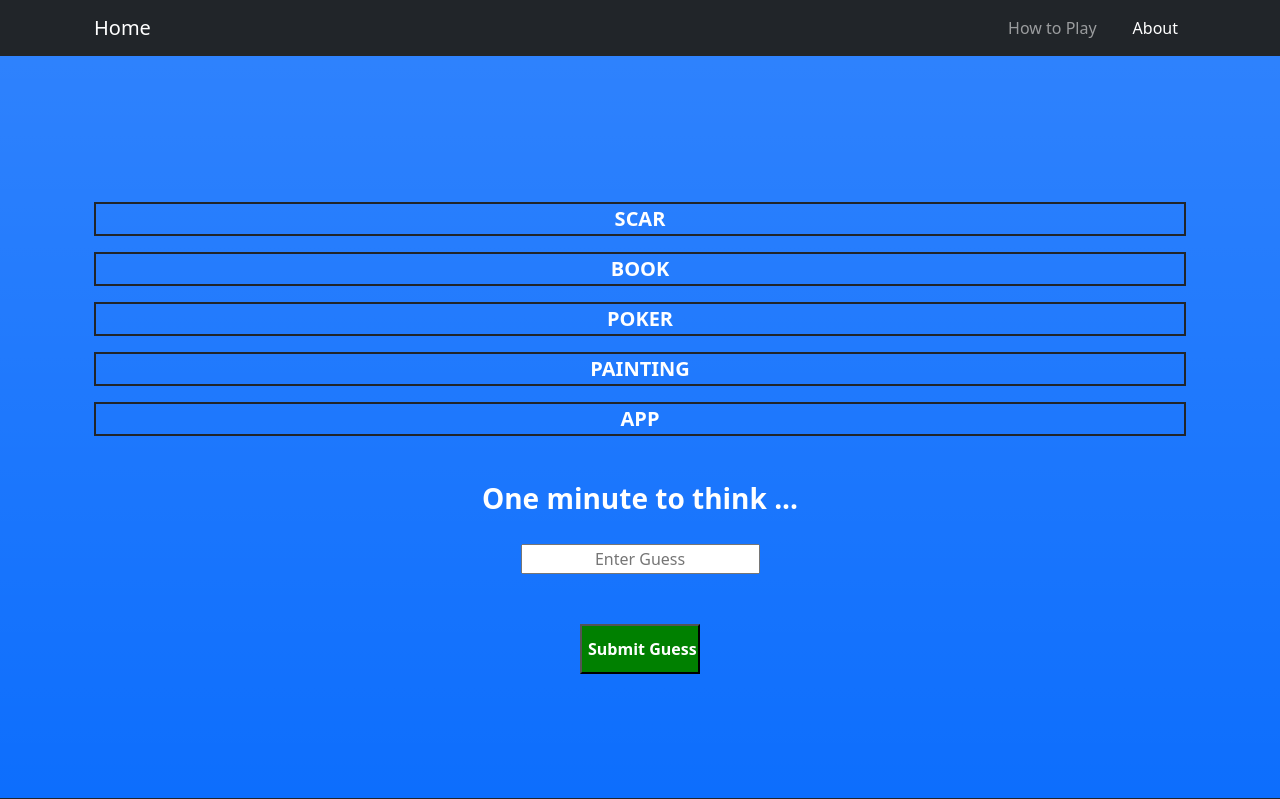
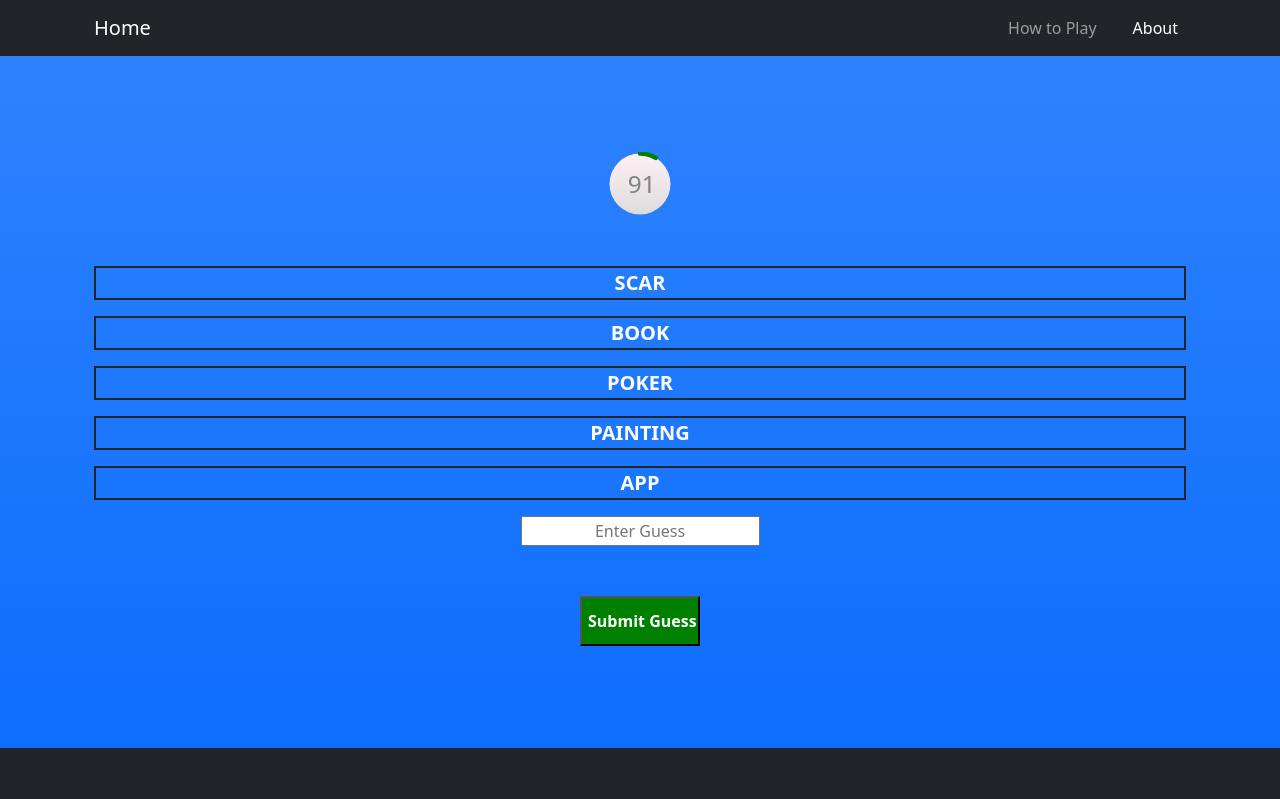
Before and after one commit to aldotele/mystery_word, a Django app: page /play in a window 1280 px wide. Shown: the top 799 px of the page. Run offline with Django 3.2, Linux system fonts and the light colour scheme; some libraries are stand-ins or nearby versions.

Commit message:
timer feature added with styles

```diff
--- a/templates/new_round.html
+++ b/templates/new_round.html
@@ -14,8 +14,47 @@
     #user_guess {
     text-align: center;
     }
+
+    text {
+    transform: rotate(90deg);
+    }
+
+    svg {
+    align-self: center;
+    height: 8vh;
+    width: 8vh;
+    transform: rotate(-90deg);
+    }
+
+    circle {
+    animation: spin 100s linear forwards;
+    }
+
+    @keyframes spin {
+    0% {
+      stroke-dashoffset: 126;
+    }
+    100% {
+      stroke-dashoffset: 0;
+    }
+    }
 </style>
 
+<!-- timer -->
+<svg id="timer-section" viewBox="0 0 42 42">
+<defs>
+<linearGradient id="grad1" x1="0%" y1="0%" x2="100%" y2="0%">
+<stop offset="0%" style="stop-color:rgb(220,220,220);stop-opacity:1" />
+<stop offset="100%" style="stop-color:rgb(255,240,245);stop-opacity:1" />
+</linearGradient>
+</defs>
+
+<circle id="timer-circle" r=20 cx=21 cy=21 fill="url(#grad1)" stroke="green" stroke-width="3px"
+        stroke-dasharray="126" stroke-linecap="round"></circle>
+<text y="-15px" x="13px" fill="grey"></text>
+</svg>
+
+<!-- hint words -->
 <div style="margin-top:50px;margin-bottom:50px">
     <p class="hint">{{ option0 }}</p>
     <p class="hint">{{ option1 }}</p>
@@ -23,8 +62,7 @@
     <p class="hint">{{ option3 }}</p>
     <p class="hint">{{ option4 }}</p>
 
-    <h3 id="thinking" style="padding-top:30px; padding-bottom:20px" class="fw-bolder">One minute to think ...</h3>
-
+<!-- guess submit -->
 <form id="form" onsubmit="return false;" method="POST">
     <div >
   <input type="text" name="guess" placeholder="Enter Guess" id="user_guess"/>
@@ -36,6 +74,7 @@
     </div>
 </form>
 
+<!-- hidden result container -->
 <div class="result-container">
     <h1 style="margin-top: 50px;font-weight:700" id="message"></h1>
     <h3 id="word_is">the word is</h3><h3 id="output">{{ word }}</h3>
@@ -48,6 +87,7 @@
 <script>
 
 function show_result() {
+    document.getElementById("timer-section").style.display = "none";
     var winning_word = document.getElementById("output").textContent
     var input = document.getElementById("user_guess").value.toUpperCase().trim();
     var final_message = document.getElementById("message");
@@ -70,6 +110,41 @@ function show_result() {
 
 var music = document.getElementById("Player");
 music.muted = false;
+
+
+timer();
+
+document.getElementById("submit-button").addEventListener("click", timer);
+
+function timer() {
+  var sec = 100;
+
+  function updateSec() {
+    sec--;
+    if (sec < 30) {
+      document.getElementById("timer-circle").style.stroke = "#FF7400";
+    }
+    if (sec < 10) {
+      document.getElementById("timer-circle").style.stroke = "#FF4100";
+      document.querySelector("text").innerHTML = `&nbsp${sec}`;
+    } else {
+      document.querySelector("text").innerHTML = sec;
+    }
+    if (sec === 0) {
+      stopTimer();
+      if (document.getElementById("user_guess").disabled == false) {
+        show_result();
+      }
+    }
+  }
+  updateSec();
+
+  var interval = setInterval(updateSec, 1000);
+
+  function stopTimer() {
+    clearInterval(interval);
+  }
+}
 </script>
 
 {% endblock extra_js %}
```
Lines whose indentation alone changed are shown as unchanged.
